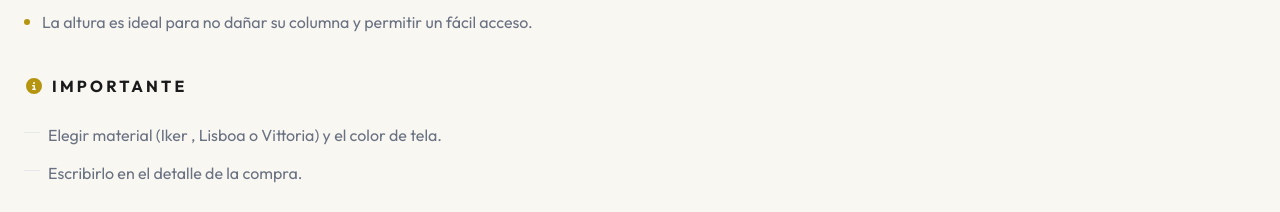
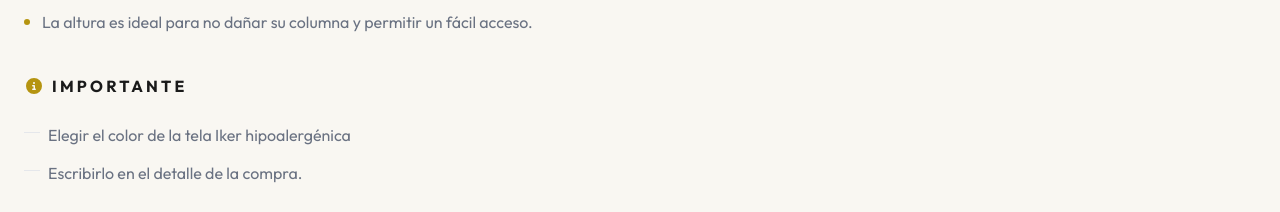
Before and after one commit to SaulSneider7/jasperpetshop, a React (Vite) app: page /producto/1 in a window 1280 px wide. Shown: the part 1340-1552 px from the top of the page. Built offline with nearby package versions, Linux system fonts and the light colour scheme.

Commit message:
update en importante menos ruffo

```diff
--- a/src/data/products.ts
+++ b/src/data/products.ts
@@ -38,7 +38,7 @@ export const products: Product[] = [
       "Terciopelo italiano de alta resistencia con base de madera sólida.",
     ],
     important: [
-      "Elegir material (Iker , Lisboa  o Vittoria) y el color de tela.",
+      "Elegir el color de la tela Iker hipoalergénica",
       "Escribirlo en el detalle de la compra."
     ],
     characteristics: [
@@ -96,7 +96,7 @@ export const products: Product[] = [
       "Espuma viscoelástica que se adapta a la forma de tu mascota."
     ],
     important: [
-      "Elegir material (Iker , Lisboa  o Vittoria) y el color de tela.",
+      "Elegir el color de la tela Iker hipoalergénica",
       "Escribirlo en el detalle de la compra."
     ],
     characteristics: [
@@ -155,7 +155,7 @@ export const products: Product[] = [
       "Diseño ergonómico para proteger las articulaciones de razas pequeñas."
     ],
     important: [
-      "Elegir material (Iker , Lisboa  o Vittoria) y el color de tela.",
+      "Elegir el color de la tela Iker hipoalergénica",
       "Escribirlo en el detalle de la compra."
     ],
     characteristics: [
@@ -213,7 +213,7 @@ export const products: Product[] = [
       "Detalles en dorado y telas de lujo para el descanso más exigente."
     ],
     important: [
-      "Elegir material (Iker , Lisboa  o Vittoria) y el color de tela.",
+      "Elegir el color de la tela Iker hipoalergénica",
       "Escribirlo en el detalle de la compra."
     ],
     characteristics: [
@@ -271,7 +271,7 @@ export const products: Product[] = [
       "Detalles en dorado y telas de lujo para el descanso más exigente."
     ],
     important: [
-      "Elegir material (Iker , Lisboa  o Vittoria) y el color de tela.",
+      "Elegir el color de la tela Iker hipoalergénica",
       "Escribirlo en el detalle de la compra."
     ],
     characteristics: [
@@ -329,7 +329,7 @@ export const products: Product[] = [
       "Detalles en dorado y telas de lujo para el descanso más exigente."
     ],
     important: [
-      "Elegir material (Iker , Lisboa  o Vittoria) y el color de tela.",
+      "Elegir el color de la tela Iker hipoalergénica",
       "Escribirlo en el detalle de la compra."
     ],
     characteristics: [
@@ -387,7 +387,7 @@ export const products: Product[] = [
       "Detalles en dorado y telas de lujo para el descanso más exigente."
     ],
     important: [
-      "Elegir color de tela terciopelo.",
+      "Elegir el color de la tela Iker hipoalergénica",
       "Escribirlo en el detalle de la compra."
     ],
     characteristics: [
```
